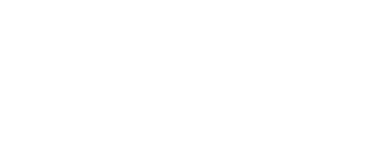
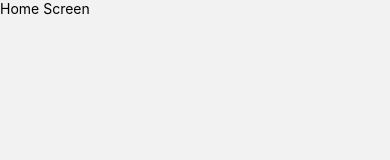
Before and after one commit to vinesh-git/Donation-Mobile-App, a React Native app: screen / in a window 390 px wide. Shown: the top 160 px of the page. Built offline with nearby package versions, Linux system fonts and the light colour scheme.

Commit message:
navigation setup

```diff
--- a/App.tsx
+++ b/App.tsx
@@ -1,26 +1,10 @@
-/**
- * Sample React Native App
- * https://github.com/facebook/react-native
- *
- * @format
- */
 
-import { NewAppScreen } from '@react-native/new-app-screen';
-import { StatusBar, StyleSheet, Text, useColorScheme, View } from 'react-native';
-import {
-  SafeAreaProvider,
-  useSafeAreaInsets,
-} from 'react-native-safe-area-context';
-import { getFontFamily } from './assets/fonts/helper';
+import MainNavigation from './navigation/MainNavigation';
 
 function App() {
-  const isDarkMode = useColorScheme() === 'dark';
 
   return (
-    <SafeAreaProvider>
-      <StatusBar barStyle={isDarkMode ? 'light-content' : 'dark-content'} />
-      <Text style={{marginTop:300,fontSize:24,color:'#ffffff',fontFamily:getFontFamily('Inter_18pt',100)}}>Hello bro</Text>
-    </SafeAreaProvider>
+    <MainNavigation />
   );
 }
 
--- a/index.js
+++ b/index.js
@@ -3,6 +3,7 @@
  */
 
 import { AppRegistry } from 'react-native';
+import 'react-native-gesture-handler';
 import App from './App';
 import { name as appName } from './app.json';
 
--- /dev/null
+++ b/navigation/MainNavigation.tsx
@@ -0,0 +1,17 @@
+import { createNativeStackNavigator } from "@react-navigation/native-stack";
+import { Routes } from "./Routes";
+import HomeScreen from "../screens/Home/Home";
+import { NavigationContainer } from "@react-navigation/native";
+
+const Stack = createNativeStackNavigator();
+
+const MainNavigation = () => {
+    return (
+        <NavigationContainer>
+            <Stack.Navigator screenOptions={{headerShown:false}}>
+                <Stack.Screen name={Routes.Home} component={HomeScreen} />
+            </Stack.Navigator>
+        </NavigationContainer>
+    )
+}
+export default MainNavigation;
--- /dev/null
+++ b/navigation/Routes.tsx
@@ -0,0 +1,3 @@
+export const Routes = {
+    Home: 'Home',
+}
--- /dev/null
+++ b/screens/Home/Home.tsx
@@ -0,0 +1,15 @@
+import { View,Text } from "react-native";
+import { SafeAreaView } from "react-native-safe-area-context";
+
+
+const Home = () => {
+    return (
+        <SafeAreaView>
+            <View>
+                <Text>Home Screen</Text>
+            </View>
+        </SafeAreaView>
+    )
+}
+
+export default Home;
```
Also changed, not shown: package.json (+7 -2 lines), screens/Home/style.tsx (added), 1 other file (tests, documents, lock files or other folders).
